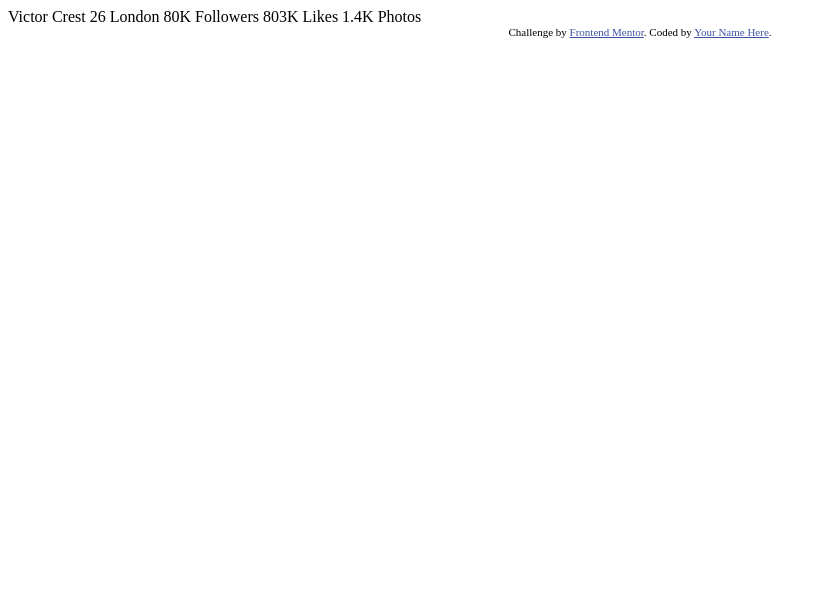
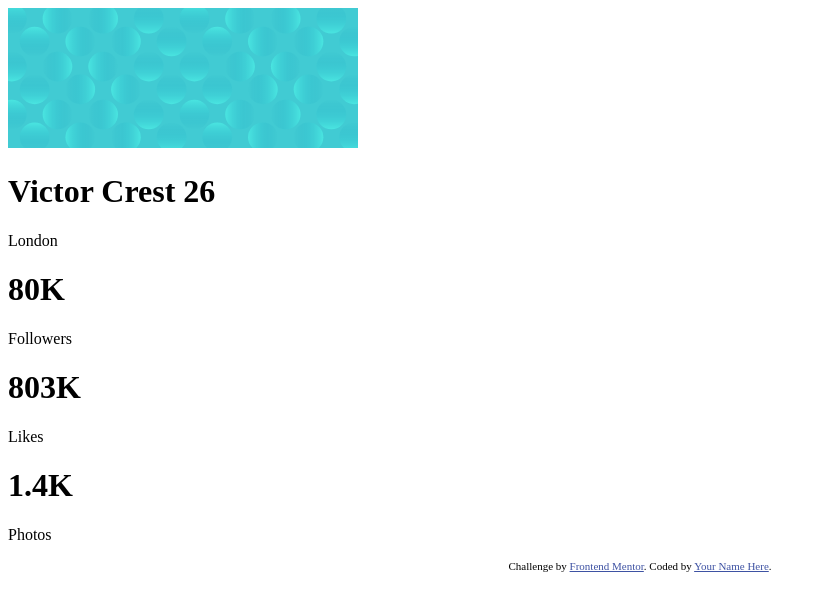
Before and after one commit to Sah09321/profile-card, a plain HTML site: page index.html in a window 1280 px wide. Shown: the whole page, without its empty margins (0-824 px from the left). Drawn offline with Linux system fonts and the light colour scheme.

Commit message:
initail commit

```diff
--- a/index.html
+++ b/index.html
@@ -1,35 +1,54 @@
 <!DOCTYPE html>
 <html lang="en">
   <head>
-  <meta charset="UTF-8">
-  <meta name="viewport" content="width=device-width, initial-scale=1.0"> <!-- displays site properly based on user's device -->
+    <meta charset="UTF-8" />
+    <meta name="viewport" content="width=device-width, initial-scale=1.0" />
+    <!-- displays site properly based on user's device -->
 
-  <link rel="icon" type="image/png" sizes="32x32" href="./images/favicon-32x32.png">
+    <link
+      rel="icon"
+      type="image/png"
+      sizes="32x32"
+      href="./images/favicon-32x32.png"
+    />
+    <link rel="stylesheet" href="style.css" />
 
     <title>Frontend Mentor | Profile card component</title>
 
-  <!-- Feel free to remove these styles or customise in your own stylesheet 👍 -->
-  <style>
-    .attribution { font-size: 11px; text-align: center; }
-    .attribution a { color: hsl(228, 45%, 44%); }
-  </style>
+
   </head>
+
   <body>
-  Victor Crest
-  26
-  London
+    <main>
+      <div class="bg">
+        <img src="images/bg-pattern-card.svg" alt="background pattern">
+      </div>
+      <div classl="profilename">
+        <h1>Victor Crest <span>26</span></h1>
+        <p>London</p>
+      </div>
 
-  80K
-  Followers
+      <div class="discription">
+        <div>
+          <h1>80K</h1>
+          <p>Followers</p>
+        </div>
+        <div>
+          <h1>803K</h1>
+          <p>Likes</p>
+        </div>
+        <div>
+          <h1>1.4K</h1>
+          <p>Photos</p>
+        </div>
+      </div>
 
-  803K
-  Likes
-
-  1.4K
-  Photos
       <div class="attribution">
-    Challenge by <a href="https://www.frontendmentor.io?ref=challenge" target="_blank">Frontend Mentor</a>.
-    Coded by <a href="#">Your Name Here</a>.
+        Challenge by
+        <a href="https://www.frontendmentor.io?ref=challenge" target="_blank"
+          >Frontend Mentor</a
+        >. Coded by <a href="#">Your Name Here</a>.
       </div>
+    </main>
   </body>
 </html>
--- /dev/null
+++ b/style.css
@@ -0,0 +1,16 @@
+
+
+
+
+
+
+
+
+
+.attribution {
+    font-size: 11px;
+    text-align: center;
+  }
+  .attribution a {
+    color: hsl(228, 45%, 44%);
+  }
```
Also changed, not shown: 1 other file. Lines whose indentation alone changed are shown as unchanged.
